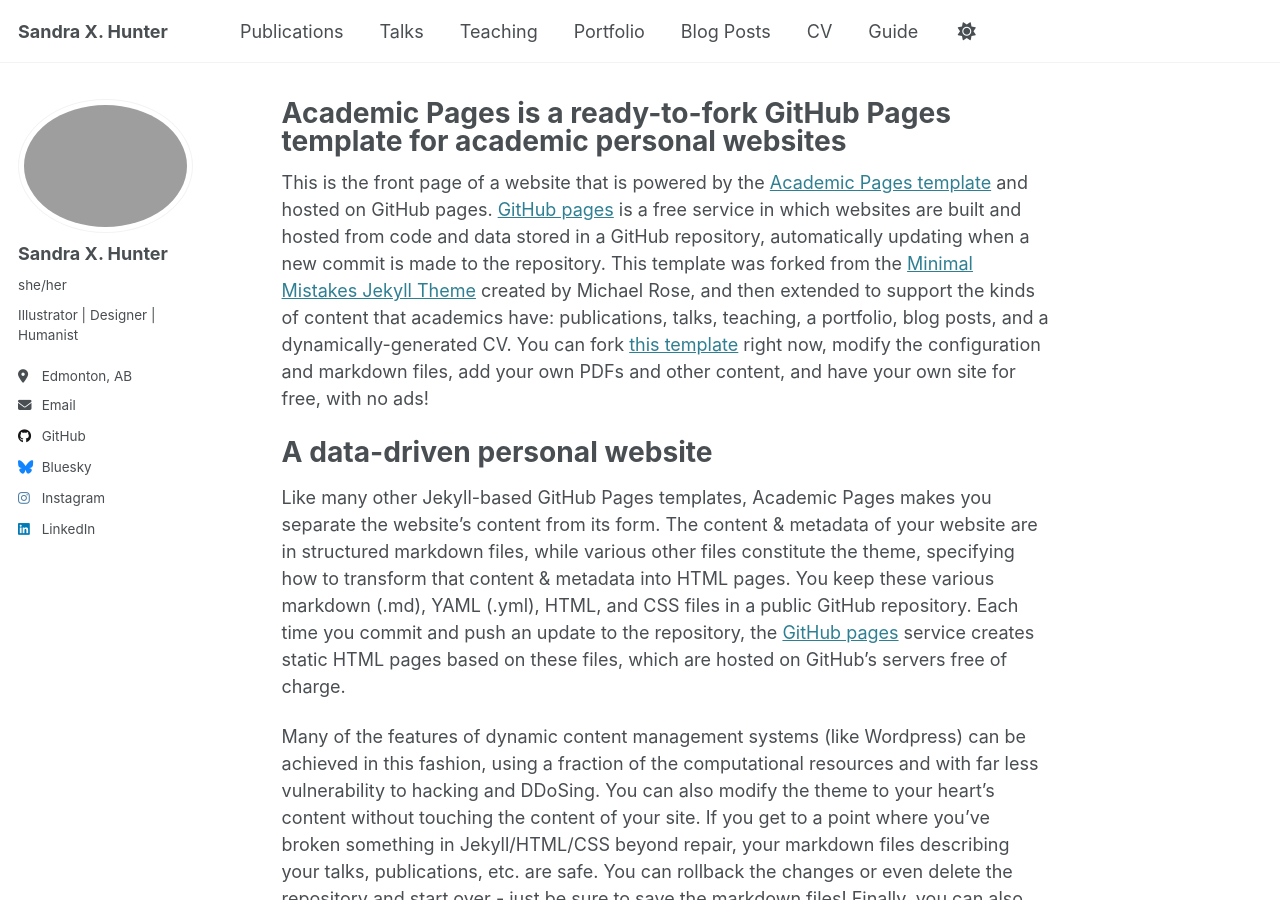
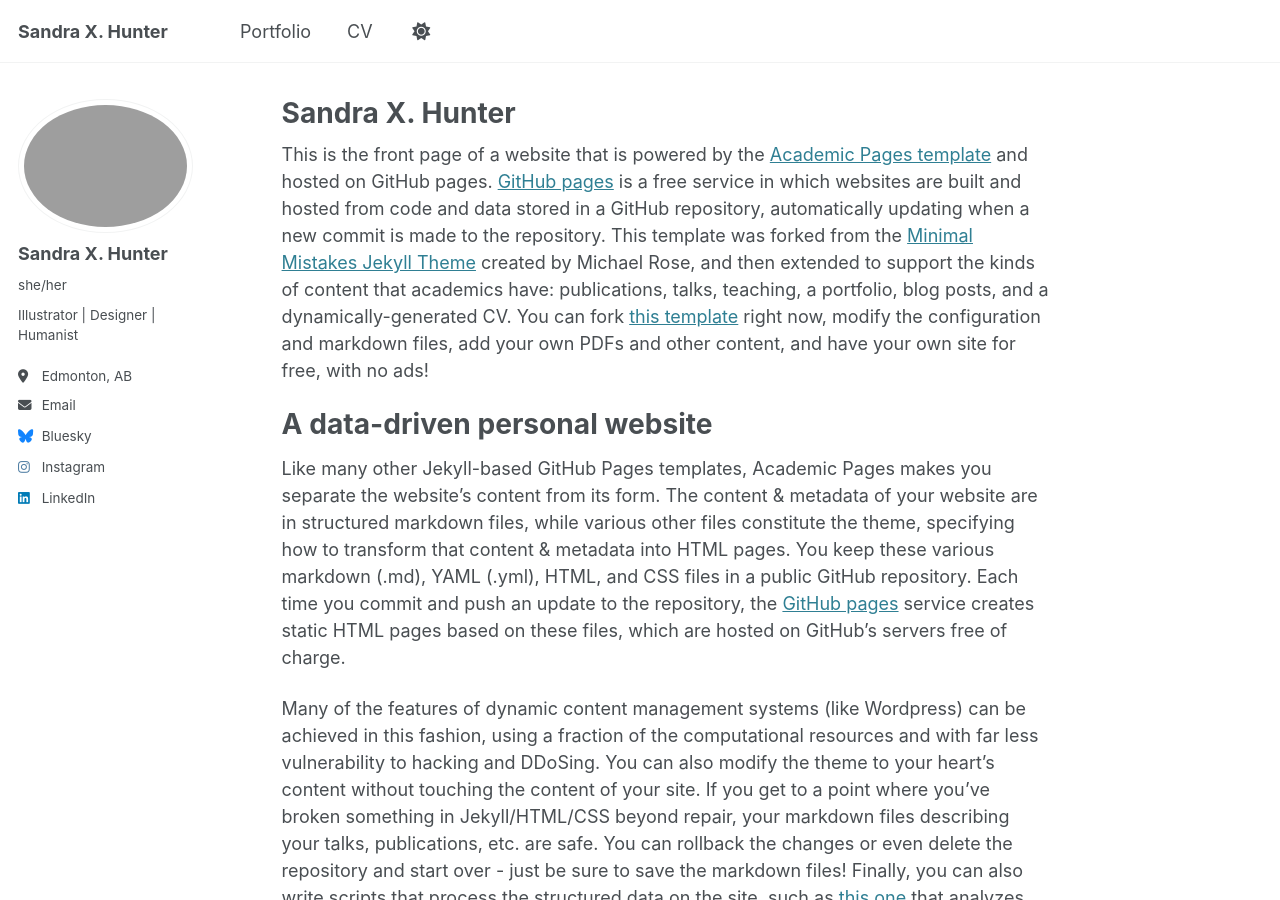
Before and after one commit to SX-Hunter/me, a Jekyll site: the page built from _pages/about.md, in a window 1280 px wide and 900 px high. Built offline with Jekyll 4.4.1, drawn with Linux system fonts in a browser that asks for light colours.

```diff
--- a/_config.yml
+++ b/_config.yml
@@ -46,7 +46,7 @@ author:
   bitbucket        : # Username - Update with your username on the site
   codepen          : # Username
   dribbble         : # Username
-  github           : "academicpages"
+  github           : #"academicpages"
   kaggle           : # Username
   stackoverflow    : # User number or user number and name (i.e., use "1" or "1/jeff-atwood")
 
--- a/_pages/about.md
+++ b/_pages/about.md
@@ -1,6 +1,6 @@
 ---
 permalink: /
-title: "Academic Pages is a ready-to-fork GitHub Pages template for academic personal websites"
+title: "Sandra X. Hunter"
 author_profile: true
 redirect_from:
   - /about/
```
Also changed, not shown: _data/navigation.yml (+10 -10 lines), images/favicon.svg, 1 other file.
